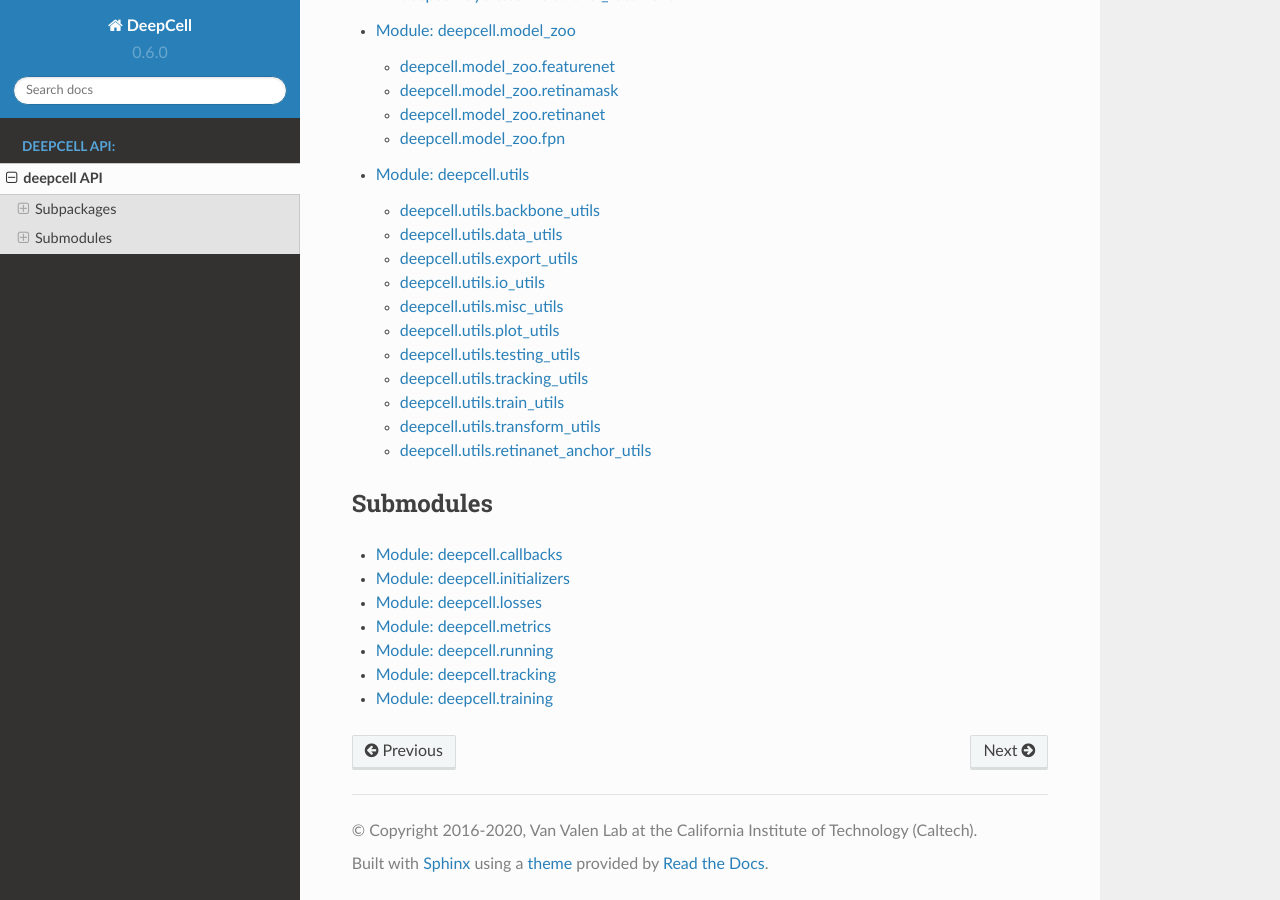
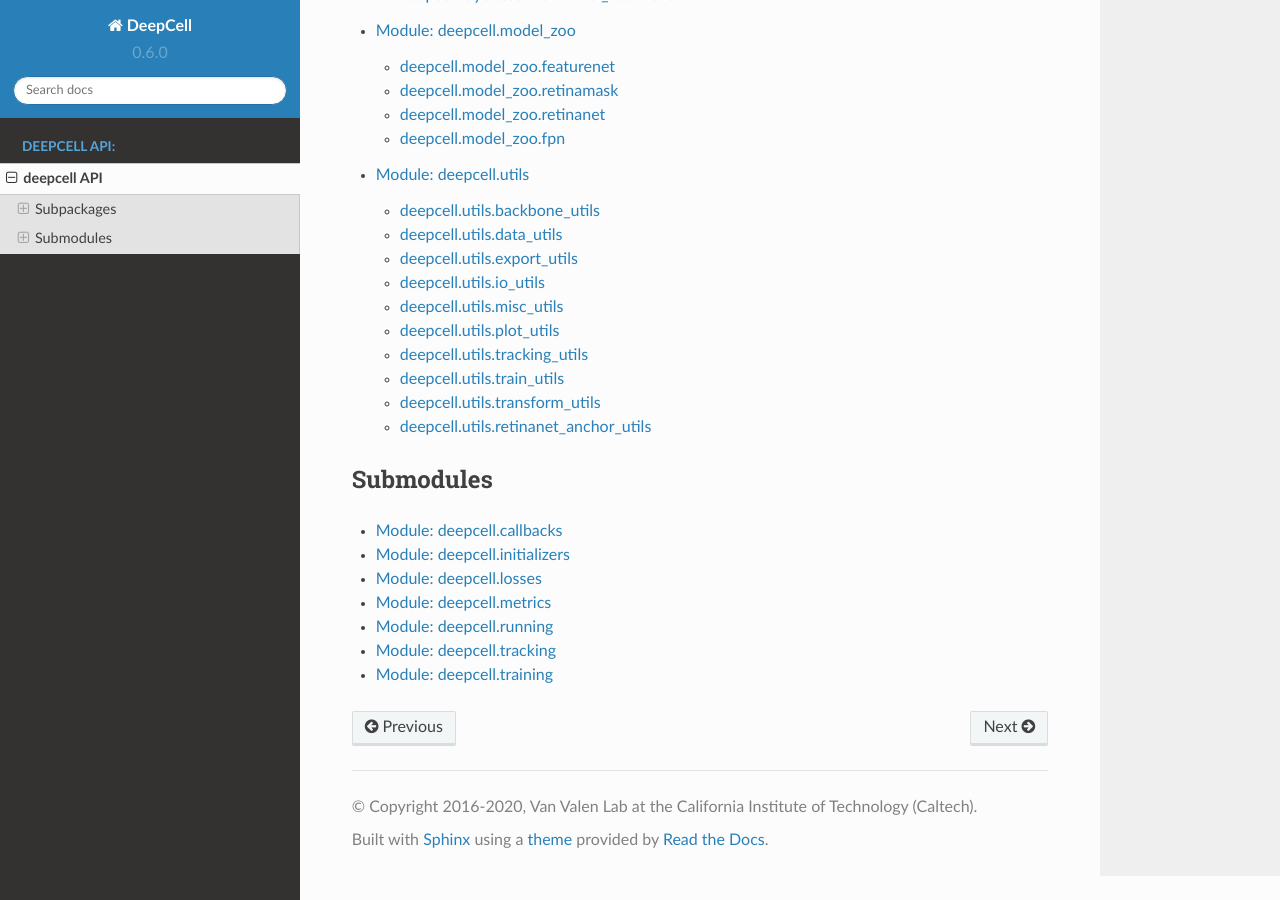
Before and after one commit to vanvalenlab/deepcell-tf, a Sphinx documentation site: the page built from docs/source/API/deepcell.rst, in a window 1280 px wide and 900 px high, scrolled down 989 px. Built offline with Sphinx 7.4.7 and the Read the Docs theme 2.0.0, drawn with Linux system fonts in a browser that asks for light colours; pages that are not in the unit, such as notebooks, are missing from menus.

Commit message:
no more testing_utils

```diff
--- a/docs/source/API/deepcell.utils.rst
+++ b/docs/source/API/deepcell.utils.rst
@@ -48,13 +48,6 @@ deepcell.utils.plot\_utils
     :undoc-members:
     :show-inheritance:
 
-deepcell.utils.testing\_utils
------------------------------
-.. automodule:: deepcell.utils.testing_utils
-    :members:
-    :undoc-members:
-    :show-inheritance:
-
 deepcell.utils.tracking_utils
 -----------------------------
 .. automodule:: deepcell.utils.tracking_utils
```
